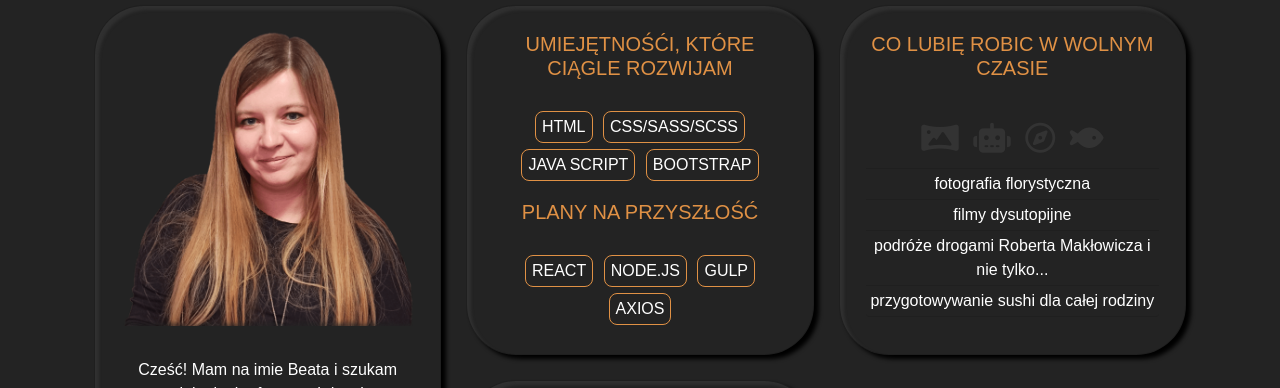
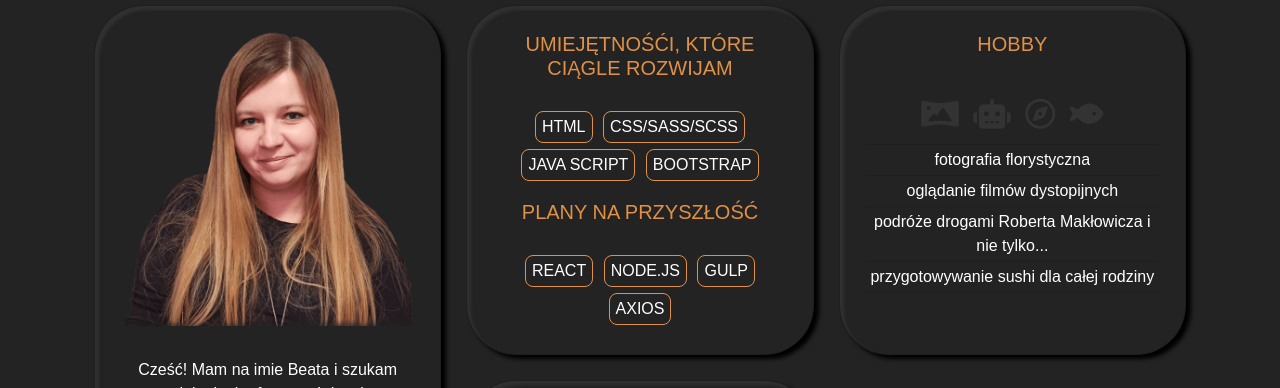
Before and after one commit to Jakubowskabeata/Portfolio-BeataJakubowska, a plain HTML site: page aboutme.html in a window 1280 px wide. Shown: the part 132-520 px from the top of the page. Drawn offline with nearby package versions, Linux system fonts and the light colour scheme; a web font is replaced by a local one.

Commit message:
removed a typo

```diff
--- a/aboutme.html
+++ b/aboutme.html
@@ -74,7 +74,7 @@
 
                 <div class="card  aboutme__container__hobby text-center">
                     <div class="card-body">
-                        <h5 class="card-title">Co lubię robic w wolnym czasie</h5>
+                        <h5 class="card-title">Hobby</h5>
                         <ul class="list-group">
                             <div class="icons-hobby">
                                 <i class="icon-hobby fa-solid fa-panorama"></i>
@@ -83,7 +83,7 @@
                                 <i class="icon-hobby fas fa-fish"></i>
                             </div>
                             <li class="list-group-item">fotografia florystyczna</li>
-                            <li class="list-group-item">filmy dysutopijne</li>
+                            <li class="list-group-item">oglądanie filmów dystopijnych</li>
                             <li class="list-group-item">podróże drogami Roberta Makłowicza i nie tylko...</li>
                             <li class="list-group-item">przygotowywanie sushi dla całej rodziny</li>
                         </ul>
```
